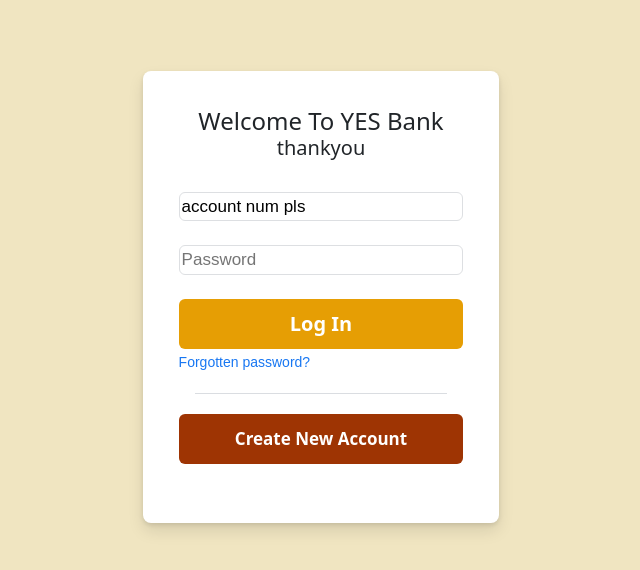
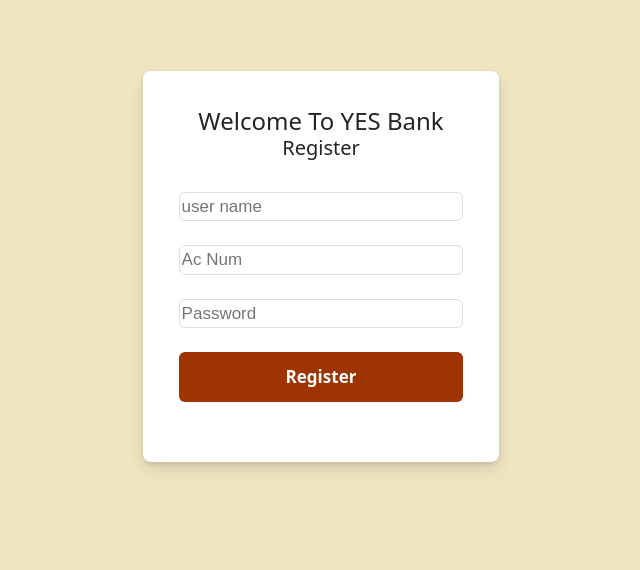
Before and after one commit to LinusJose/BankST, an Angular app: page /register in a window 1280 px wide. Before the commit this address led to /. Shown: the top 570 px of the page, without its empty margins (319-959 px from the left). Built offline with nearby package versions, Linux system fonts and the light colour scheme.

Commit message:
NgModel and Routing instead of register

```diff
--- a/src/app/app-routing.module.ts
+++ b/src/app/app-routing.module.ts
@@ -1,7 +1,14 @@
 import { NgModule } from '@angular/core';
 import { RouterModule, Routes } from '@angular/router';
+import { DashboardComponent } from './dashboard/dashboard.component';
+import { LoginComponent } from './login/login.component';
+import { RegisterComponent } from './register/register.component';
 
-const routes: Routes = [];
+const routes: Routes = [
+  {path:'',component:LoginComponent},
+  {path:'dashboard', component:DashboardComponent},
+  {path:'register',component:RegisterComponent}
+];
 
 @NgModule({
   imports: [RouterModule.forRoot(routes)],
--- a/src/app/app.component.html
+++ b/src/app/app.component.html
@@ -1 +1 @@
-<app-login></app-login>
+<router-outlet></router-outlet>
--- a/src/app/app.module.ts
+++ b/src/app/app.module.ts
@@ -5,11 +5,15 @@
 import { AppComponent } from './app.component';
 import { LoginComponent } from './login/login.component'
 import { FormsModule } from '@angular/forms';
+import { DashboardComponent } from './dashboard/dashboard.component';
+import { RegisterComponent } from './register/register.component';
 
 @NgModule({
   declarations: [
     AppComponent,
-    LoginComponent
+    LoginComponent,
+    DashboardComponent,
+    RegisterComponent
   ],
   imports: [
     BrowserModule,
--- /dev/null
+++ b/src/app/dashboard/dashboard.component.html
@@ -0,0 +1 @@
+<p> dashboard works! </p>
--- /dev/null
+++ b/src/app/dashboard/dashboard.component.ts
@@ -0,0 +1,15 @@
+import { Component, OnInit } from '@angular/core';
+
+@Component({
+  selector: 'app-dashboard',
+  templateUrl: './dashboard.component.html',
+  styleUrls: ['./dashboard.component.css']
+})
+export class DashboardComponent implements OnInit {
+
+  constructor() { }
+
+  ngOnInit(): void {
+  }
+
+}
--- a/src/app/login/login.component.html
+++ b/src/app/login/login.component.html
@@ -11,18 +11,18 @@
 
             <!-- <input id="accnotext" type="text" class="text" [value]="accno" (change)="accChange($event)" placeholder="Account number"><br><br> -->
             <!-- <input id="accnotext" type="text" class="text" [value]="acno" #accno placeholder="Account number"><br><br> -->
-            <input id="accnotext" type="text" class="text" [value]="accno" [(ngModel)]="accno" placeholder="Account number"><br><br>
+            <input id="accnotext" type="text" class="text" [value]="accno" [(ngModel)]="accno" name="acno" placeholder="Account number"><br><br>
             <!-- <input id="pwdtext" type="password" class="text"  (change)="pwdChange($event)"  placeholder="Password" ><br> <br> -->
 
-            <input id="pwdtext" type="password" class="text" [(ngModel)]="pswd" placeholder="Password" ><br> <br>
+            <input id="pwdtext" type="password" class="text" [(ngModel)]="pswd" name="pswd" placeholder="Password" ><br> <br>
             <!-- <input id="pwdtext" type="password" class="text" #pswd placeholder="Password" ><br> <br> -->
             <input type="button"  (click)="login()" value="Log In" class="button butefct"> <br>
 
             <!-- <input type="button"  (click)="login(accno,pswd)" value="Log In" class="button butefct"> <br> -->
 
-                <a class="textfp" href="#">Forgotten password?</a>
+                <a class="textfp" routerLink="register">Forgotten password?</a>
            <div class="line"></div>
-                <input type="button"  value="Create New Account" class="button button1 butefct"> <br><br>
+                <input type="button"  value="Create New Account" (click)="reg()" class="button button1 butefct"> <br><br>
 
         </div>
         </div>
--- a/src/app/login/login.component.ts
+++ b/src/app/login/login.component.ts
@@ -1,4 +1,5 @@
 import { Component, OnInit } from '@angular/core';
+import { Router } from '@angular/router';
 
 @Component({
   selector: 'app-login',
@@ -20,7 +21,7 @@
 }
 
 
-  constructor() { }
+  constructor(private router:Router) { }
 
   ngOnInit(): void {
   }
@@ -37,7 +38,6 @@
 
 // login(a:any,p:any){
   login(){
-  alert("Login clicked")
   var acno=this.accno;
   // var acno=a.value;
   var pswd=this.pswd;
@@ -46,6 +46,7 @@
   if(acno in users){
     if(pswd==users[acno]["password"]){
       alert("login successfull")
+      this.router.navigateByUrl("dashboard")
     }
     else{
       alert("failed")
@@ -55,4 +56,7 @@
   alert("invalid")
 }
 }
+reg(){
+  this.router.navigateByUrl("register")
 }
+}
--- /dev/null
+++ b/src/app/register/register.component.html
@@ -0,0 +1,24 @@
+<div class="container">
+    <div class="row">
+        <div class="col-4"></div>
+        <div class="col-4">
+
+            <div class="main">
+                <h4>Welcome To YES Bank <br>
+                <h5>{{aim}}</h5> </h4><br>
+
+
+
+            <input id="uname" type="text" class="text"  [(ngModel)]="uname" name="uname" placeholder="user name"><br><br>
+            <input id="acno" type="text" class="text"  [(ngModel)]="acno" name="acno" placeholder="Ac Num"><br><br>
+
+            <input id="pswd" type="text" class="text"  [(ngModel)]="pswd" name="pwd" placeholder="Password"><br><br>
+
+                <input type="button"  value="Register" (click)="reg()" class="button button1 butefct"> <br><br>
+
+        </div>
+        </div>
+
+        <div class="col-4"></div>
+    </div>
+</div>
--- /dev/null
+++ b/src/app/register/register.component.ts
@@ -0,0 +1,21 @@
+import { Component, OnInit } from '@angular/core';
+
+@Component({
+  selector: 'app-register',
+  templateUrl: './register.component.html',
+  styleUrls: ['./register.component.css']
+})
+export class RegisterComponent implements OnInit {
+  aim="Register"
+  acno="";
+  pswd="";
+  uname="";
+
+  constructor() { }
+
+  ngOnInit(): void {
+  }
+reg(){
+  alert("Register clicked")
+}
+}
```
Also changed, not shown: src/app/dashboard/dashboard.component.css (added), src/app/register/register.component.css (added), 2 other files (tests, documents, lock files or other folders).
